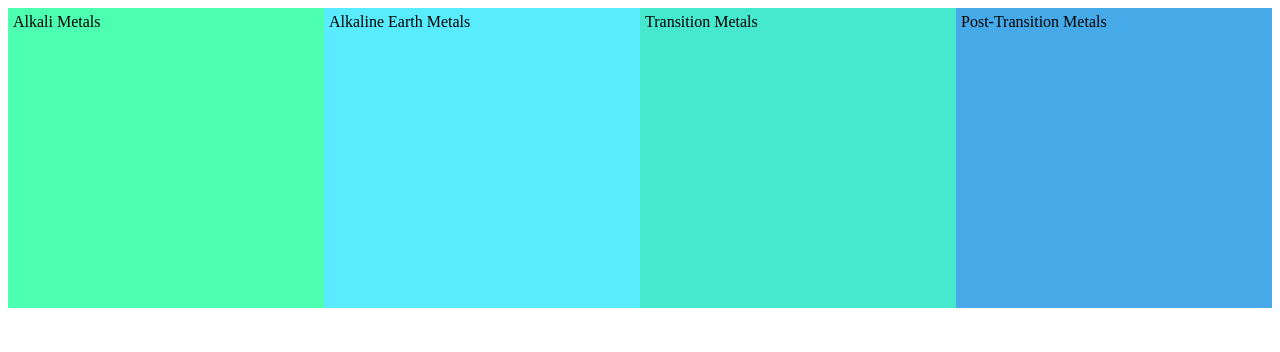
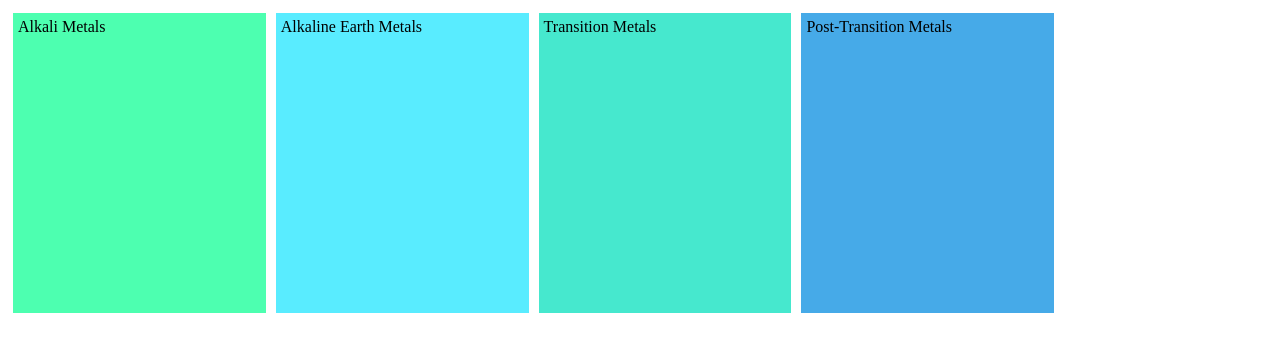
Before and after one commit to studgenius/practice-two, a plain HTML site: page index.html in a window 1280 px wide. Drawn offline with Linux system fonts and the light colour scheme.

Commit message:
changes made to css

```diff
--- a/style2.css
+++ b/style2.css
@@ -6,8 +6,9 @@
 
 .column {
     float: left;
-    width: 25%;
+    width: 20%;
     padding: 5px;
+    margin: 5px;
     height: 300px;
 }
 
```
